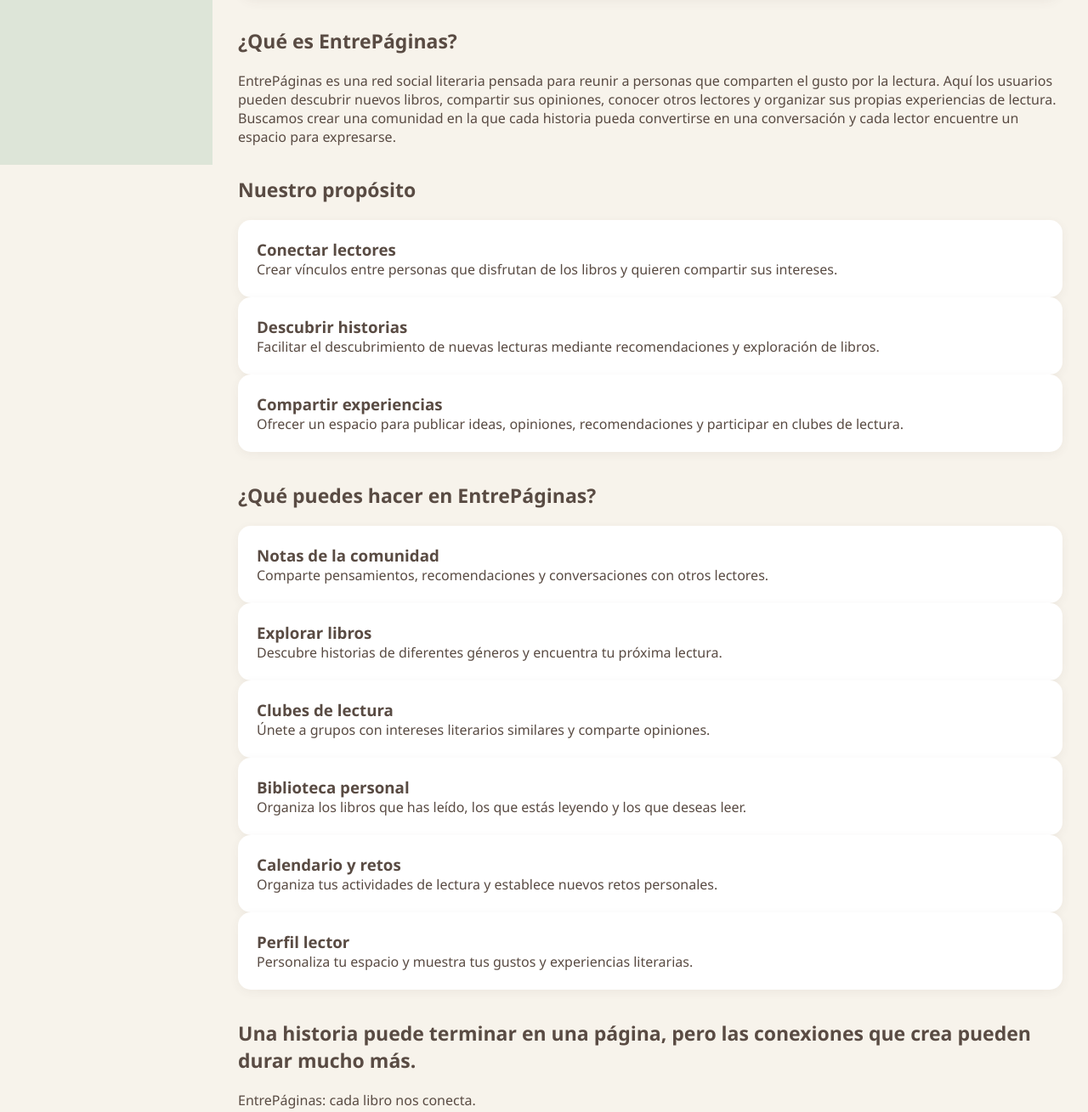
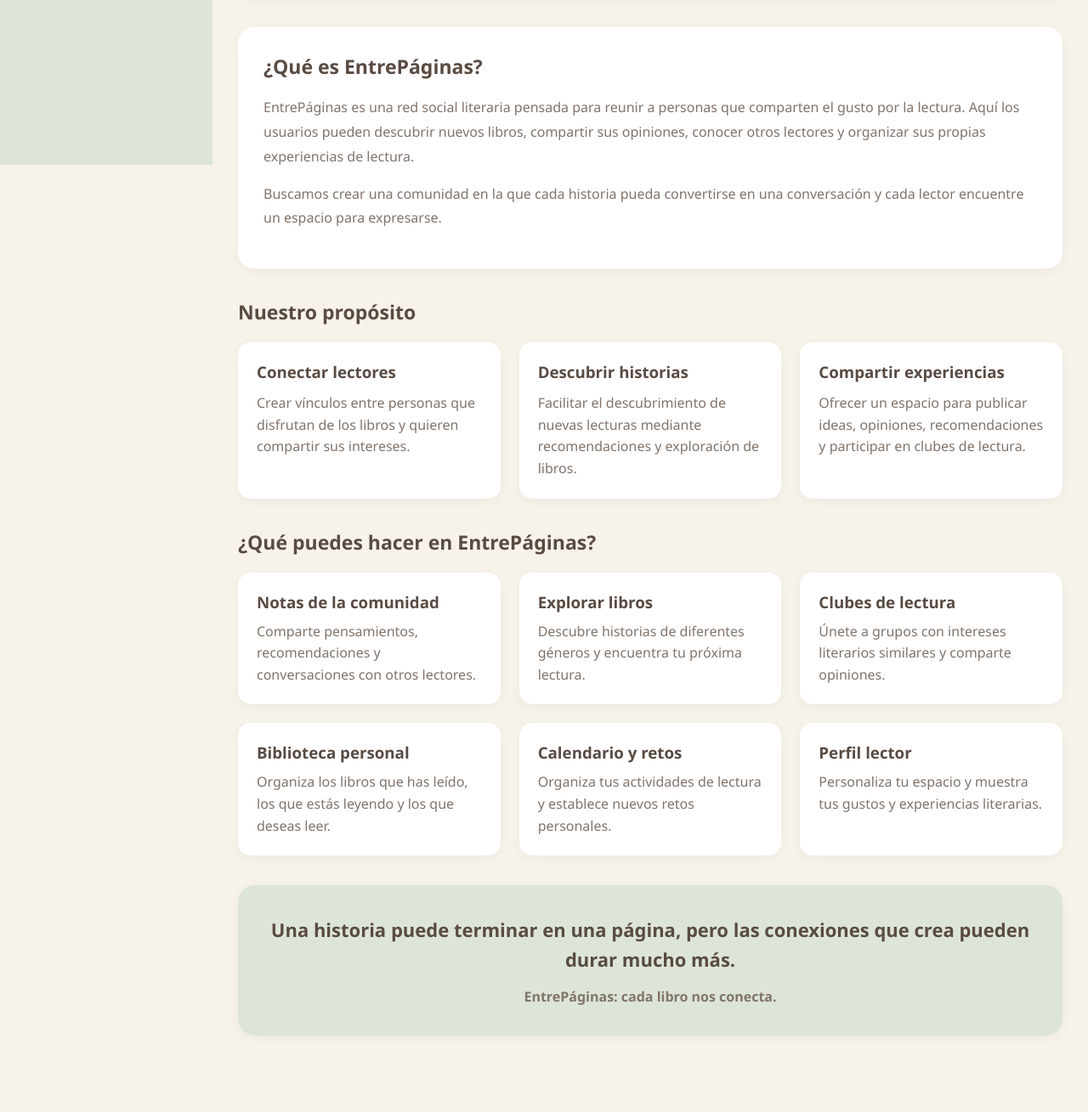
Before and after one commit to aranzavalverde/entre_paginas, a plain HTML site: page paginas/acerca.html in a window 1280 px wide. Shown: the part 606-1915 px from the top of the page at 85% size. After the commit the page ends 1890 px from the top, so only its background shows below. Drawn offline with Linux system fonts and the light colour scheme.

Commit message:
Agregar diseño CSS de la seccion acerca de

```diff
--- a/css/estilos.css
+++ b/css/estilos.css
@@ -866,3 +866,88 @@ input:focus, textarea:focus, select:focus{
     color: #A18F83;
     margin-bottom: 12px;
 }
+
+/*ACERCA DE*/
+/* Nuestra historia */
+.acerca-historia{
+    background-color: #FFFFFF;
+    padding: 30px;
+    border-radius: 18px;
+    box-shadow: 0 3px 12px rgba(89, 75, 67, 0.06);
+}
+.acerca-historia h2{
+    color: #594B43;
+    margin-bottom: 18px;
+}
+.acerca-historia p{
+    color: #81746B;
+    line-height: 1.8;
+    margin-bottom: 15px;
+}
+
+/* Nuestro propósito */
+.acerca-proposito{
+    margin-bottom: 35px;
+}
+.proposito-contenedor{
+    display: grid;
+    grid-template-columns: repeat(auto-fit, minmax(220px, 1fr));
+    gap: 22px;
+}
+.proposito-card{
+    transition: 0.3s;
+}
+.proposito-card:hover{
+    box-shadow: 0 7px 16px rgba(89, 75, 67, 0.12);
+}
+.proposito-card h3{
+    color: #594B43;
+    margin-bottom: 12px;
+}
+.proposito-card p{
+    color: #81746B;
+    line-height: 1.6;
+}
+
+/* Funcionalidades */
+.acerca-funciones{
+    margin-bottom: 35px;
+}
+.funciones-lista{
+    display: grid;
+    grid-template-columns: repeat(auto-fit, minmax(230px, 1fr));
+    gap: 22px;
+}
+.funciones-lista article{
+    transition: 0.3s;
+}
+.funciones-lista article:hover{
+    box-shadow: 0 7px 16px rgba(89, 75, 67, 0.12);
+}
+.funciones-lista article h3{
+    color: #594B43;
+    margin-bottom: 10px;
+}
+.funciones-lista article p{
+    color: #81746B;
+    line-height: 1.6;
+}
+
+/* Frase final */
+.acerca-final{
+    background-color: #DDE5D8;
+    padding: 35px;
+    border-radius: 20px;
+    text-align: center;
+    box-shadow: 0 3px 12px rgba(89, 75, 67, 0.06);
+}
+.acerca-final h2{
+    color: #594B43;
+    font-size: 22px;
+    line-height: 1.6;
+    margin-bottom: 15px;
+}
+.acerca-final p{
+    color: #81746B;
+    font-weight: bold;
+}
```
